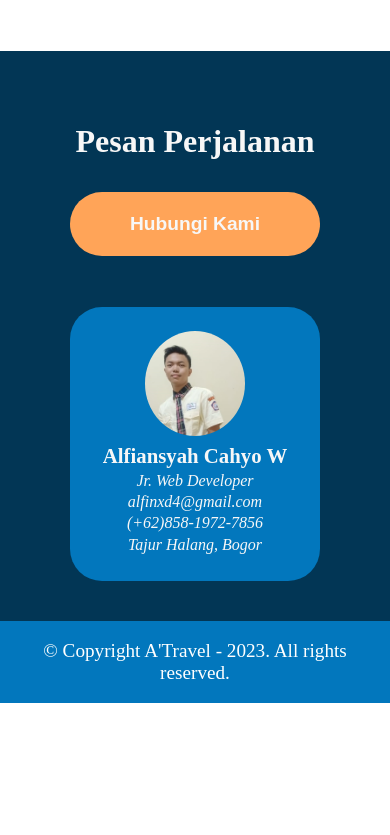
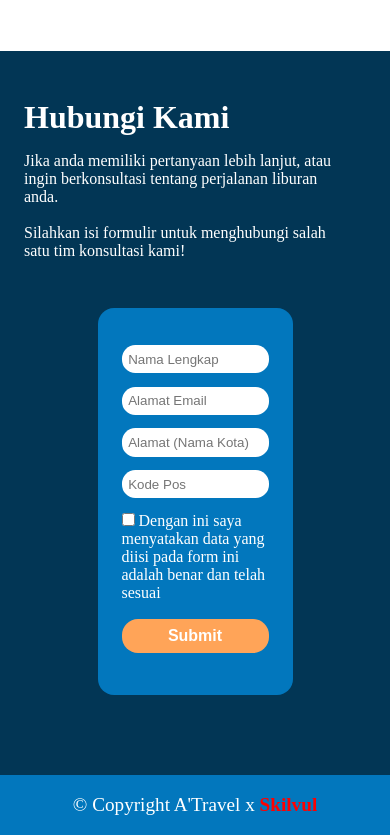
Before and after one commit to alfinxd4/landing-page, a plain HTML site: page index.html in a window 390 px wide. Shown: the part 3074-3909 px from the top of the page. Before the commit the page ends 3777 px from the top, so only its background shows below. Drawn offline with Linux system fonts and the light colour scheme.

Commit message:
vers-skilvul

```diff
--- a/index.html
+++ b/index.html
@@ -31,7 +31,7 @@
                 <li><a href="">Beranda</a></li>
                 <!-- submenu links -->
                 <li class="submenu-links">
-                    <a href="#destination" onclick="show_hide()">Destinasi</a>
+                    <a onclick="show_hide()">Destinasi</a>
                     <i class="fa fa-caret-down"></i>
                     <!-- dropdown menu -->
                     <ul class="dropdown">
@@ -125,29 +125,41 @@
                 </section>
             </article>
         </div>
-        <!-- start aside -->
-        <aside id="contact">
-            <section class="cta">
-                <h2>Pesan Perjalanan</h2>
-                <button class="btn">Hubungi Kami</button>
+
+        <div id="cta">
+            <section id="title-cta">
+                <h2>Hubungi Kami</h2>
+                <p id="description">
+                    Jika anda memiliki pertanyaan lebih lanjut, atau ingin berkonsultasi tentang perjalanan liburan
+                    anda.
+                    <br><br>
+                    Silahkan isi formulir untuk menghubungi salah satu tim konsultasi kami!
+                </p>
             </section>
-            <section class="cta">
-                <div class="box-profile">
-                    <img src="img/profile.jpg" alt="myPhoto">
-                    <span class="profile" id="name">Alfiansyah Cahyo W</span>
-                    <span class="profile" id="status"><i>Jr. Web Developer</i></span>
-                    <span class="profile" id="email"><i>alfinxd4@gmail.com</i></span>
-                    <span class="profile" id="email"><i>(+62)858-1972-7856</i></span>
-                    <span class="profile" id="email"><i>Tajur Halang, Bogor</i></span>
-                </div>
+            <form action="">
+                <div id="warning"></div>
+                <input id="name" type="text" name="name" placeholder="Nama Lengkap">
+                <input id="email" type="email" name="email" placeholder="Alamat Email">
+                <input id="city" type="text" name="city" placeholder="Alamat (Nama Kota)">
+                <input id="zip-code" type="number" name="zip-code" placeholder="Kode Pos">
+                <input id="status" type="checkbox" name="status">
+                <label id="check">Dengan ini saya menyatakan data yang diisi pada form ini adalah
+                    benar
+                    dan telah
+                    sesuai</label>
+                <button id="submit-form" type="submit">Submit</button>
+            </form>
+            <section>
+
             </section>
-        </aside>
-        <!-- end aside -->
+        </div>
+
+
     </main>
     <!-- end main -->
     <!-- start footer -->
     <footer>
-        <p> &copy; Copyright A'Travel - 2023. All rights reserved.</p>
+        <p> &copy; Copyright A'Travel x <a id="link" href="https://skilvul.com">Skilvul</a></p>
     </footer>
     <!-- end footer -->
     <!-- script js -->
--- a/script/script.js
+++ b/script/script.js
@@ -5,11 +5,70 @@ hamburger.addEventListener("click", () => {
   navLink.classList.toggle("hide");
 });
 
-function show_hide() {
+const show_hide = () => {
   const click = document.querySelector(".dropdown");
   if (click.style.display === "none") {
     click.style.display = "block";
   } else {
     click.style.display = "none";
   }
+};
+
+function handleGetFormData() {
+  let name = document.getElementById("name").value;
+  let email = document.getElementById("email").value;
+  let city = document.getElementById("city").value;
+  let zipCode = document.getElementById("zip-code").value;
+  let status = document.getElementById("status").checked;
+
+  return {
+    name,
+    email,
+    city,
+    zipCode,
+    status,
+  };
 }
+
+function isNumber(string) {
+  if (isNaN(string) == false) {
+    return true;
+  } else {
+    return false;
+  }
+}
+
+function checkboxIsChecked() {
+  let status = document.getElementById("status").checked;
+
+  if (status == true) {
+    return true;
+  } else {
+    return false;
+  }
+}
+
+function validateFormData(data) {
+  if (!data) {
+    return false;
+  }
+  if (!isNumber(data.zipCode)) {
+    return false;
+  }
+  if (!checkboxIsChecked()) {
+    return false;
+  }
+  return true;
+}
+
+function submit() {
+  if (validateFormData() == false) {
+    document
+      .getElementById("warning")
+      .innerHTML("Periksa form anda sekali lagi");
+  } else {
+    document
+    .getElementById("warning")
+    .innerHTML("");
+  }
+}
--- a/style/styles.css
+++ b/style/styles.css
@@ -54,9 +54,9 @@ body {
 .dropdown li a {
   color: #333333;
 }
-/* .menu-links .submenu-links:hover .dropdown {
-  display: block;
-} */
+.submenu-links {
+  cursor: pointer;
+}
 .submenu-links i {
   color: #f7f7f7;
 }
@@ -148,54 +148,60 @@ hr {
 .d1 {
   margin-top: 4em !important;
 }
+#cta {
+  display: flex;
+  background-color: #023655;
+  padding: 2em 0;
+  align-items: center;
+}
+#cta section h2 {
+  color: #fff;
+  font-size: 2em;
+}
+#cta section p {
+  color: #fff;
+  margin: 1em 1em 1em 0;
+}
+#title-cta {
+  width: 25%;
+  margin-right: 2em;
+}
+form {
+  background-color: #0277bd;
+  padding: 1.5em;
+  width: 25%;
+  margin-left: auto;
+  border-radius: 1em;
+}
 
-aside {
-  background-color: #023655;
-  display: flex;
-  justify-content: space-around;
-  align-items: center;
-  padding: 1.5em 0;
+form input {
+  display: block;
+  width: 100%;
+  border-radius: 1em;
+  margin: 1em 0;
+  padding: 0.5em;
+  border-style: none;
 }
-aside section {
-  margin: 1em 0 1em 6.5em;
+input[type="checkbox"] {
+  width: auto;
+  display: inline !important;
+  margin: 0;
 }
-aside h2 {
-  color: #f7f7f7;
-  font-size: 2em;
+#check {
+  color: #fff;
+}
+
+#submit-form {
   display: block;
-}
-aside .btn {
+  border-style: none;
+  border-radius: 1em;
+  padding: 0.5em;
+  margin: 1.1em 0;
+  font-weight: bold;
+  width: 100%;
+  font-size: 1em;
   background-color: #ffa458;
-  border-radius: 2em;
-  color: #f7f7f7;
-  font-weight: bold;
-  font-size: 1.2em;
-  padding: 1em 3em;
-  margin: 1.2em 0;
-  border-color: transparent;
-  cursor: pointer;
-}
-.box-profile {
-  background-color: #0277bd;
-  display: block;
-  text-align: center;
-  border-radius: 2em;
-  padding: 1.5em;
-}
-.box-profile img {
-  display: block;
-  margin: 0 auto 0.5em auto;
-  border-radius: 50%;
-  width: 100px;
-}
-.box-profile .profile {
-  color: #f7f7f7;
-  display: block;
-  margin: 0.2em;
-}
-.box-profile #name {
-  font-size: 1.3em;
-  font-weight: bold;
+  color: #fff;
 }
 footer {
   background-color: #0277bd;
@@ -204,6 +210,11 @@ footer {
   font-size: 1.2em;
   color: #fff;
   padding: 1em;
+}
+footer a {
+  text-decoration: none;
+  color: red;
+  font-weight: bold;
 }
 /* media queries (mw-768px) */
 @media (max-width: 768px) {
@@ -268,22 +279,15 @@ footer {
   .destination-box .destination span {
     font-size: 5vw;
   }
-  aside {
+  #cta {
     display: block;
   }
-  .cta {
-    margin: 0;
-    padding: 1em;
+  #title-cta {
+    width: auto;
   }
-  .cta h2,
-  .cta .btn {
-    text-align: center;
-    display: block;
-    margin: 1em auto;
-  }
-  .box-profile {
-    max-width: 250px;
-    margin: 0 auto;
+  form {
+    width: 50%;
+    margin: 3em auto;
   }
 }
 /* media queries (mw-425) */
```
